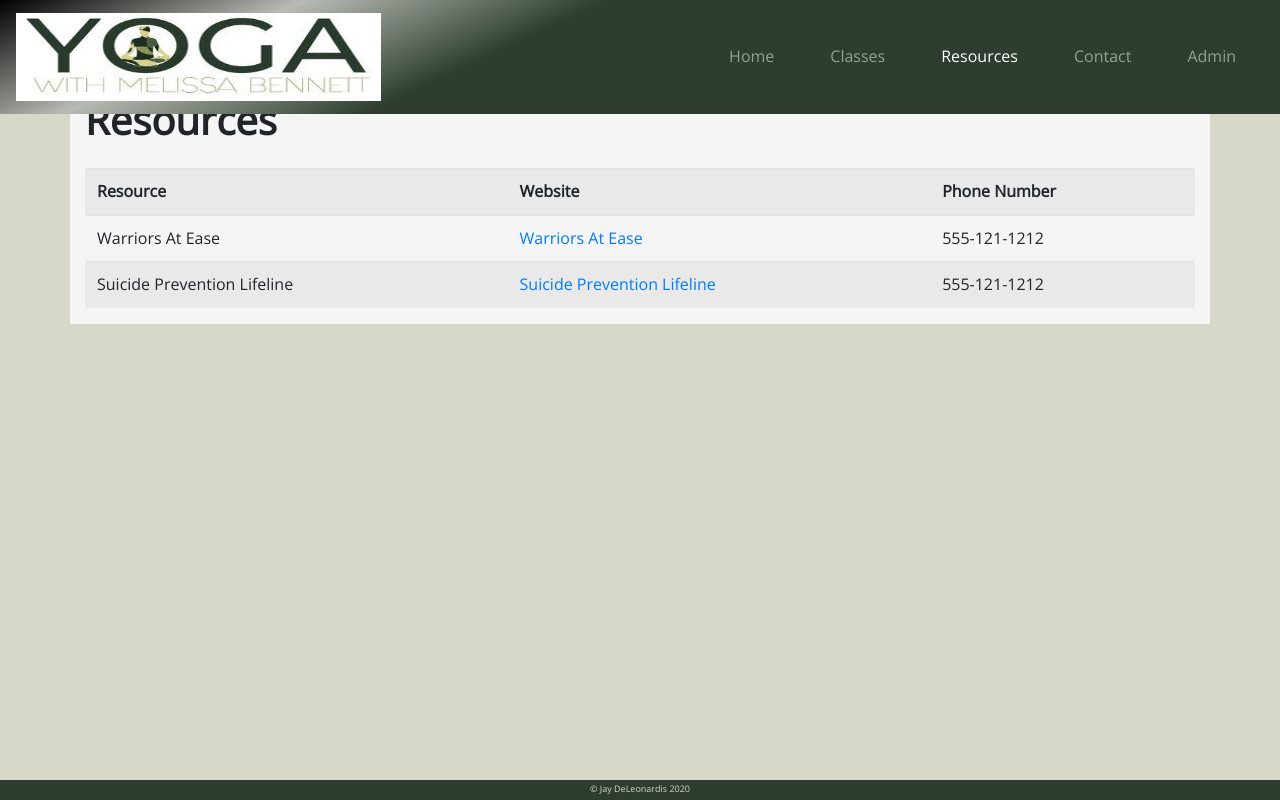
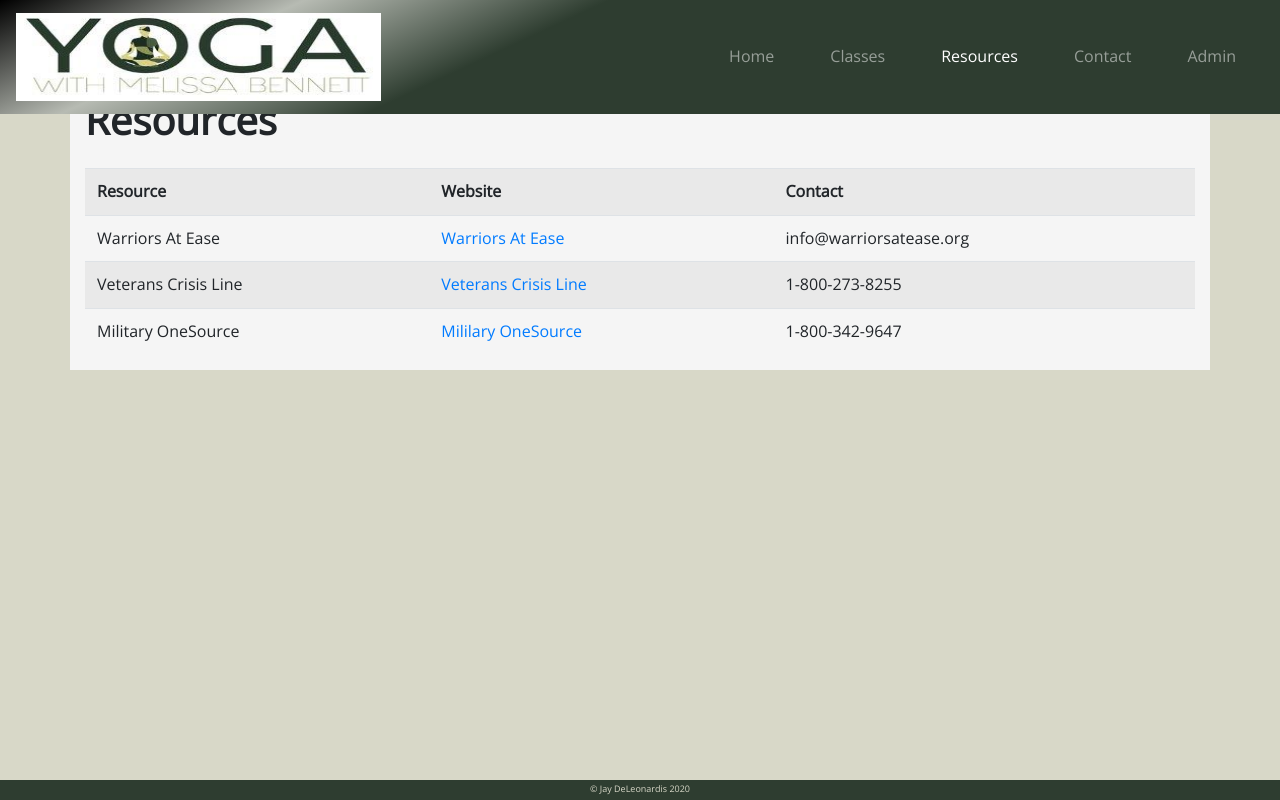
Before and after one commit to jdeleonardis/yoga_with_melissa_bennett_react, a React (Create React App) app in the folder client/: page /resources in a window 1280 px wide. Built offline with nearby package versions, Linux system fonts and the light colour scheme.

Commit message:
Added new content from customer

```diff
--- a/client/public/index.html
+++ b/client/public/index.html
@@ -7,8 +7,8 @@
     <meta name="viewport" content="width=device-width, initial-scale=1" />
     <meta name="theme-color" content="#000000" />
     <meta
-      name="description"
-      content="Web site created using create-react-app"
+      name="Yoga With Melissa Bennett"
+      content="Free Warriors at Ease yoga class for veterans"
     />
     <link rel="apple-touch-icon" href="%PUBLIC_URL%/apple-icon-180x180.png" />
     <!--
--- a/client/src/pages/Classes/Classes.js
+++ b/client/src/pages/Classes/Classes.js
@@ -186,7 +186,8 @@
 
             <div className="row">
                 <section className="col-lg-4 centered_text pb-3">
-                    <img src="../../Assets/group_shot_1_300x397.jpg" className="img-fluid" alt="Class"></img>
+                    {/* <img src="../../Assets/group_shot_1_300x397.jpg" className="img-fluid" alt="Class"></img> */}
+                    <img src="../../Assets/in_class.jpg" className="img-fluid" alt="Class"></img>
                 </section>
 
                 <section className="col-lg-8">
@@ -202,11 +203,13 @@
                             data={activeLocations}
                         />
                         <h4>What to expect</h4>
-                        <p>Beatings.  Lots of beatings.</p>
+                        <p>A friendly community of all ages and experiences. The 60 minute class will provide a full body practice which is tailored to your comfort level.
+                            The class begins with a few minutes of breathing meditation to calm the mind. Then we warm up the spine before moving into various yoga forms to practice flexibility,
+                            improve balance, and strengthen the body.</p>
                         <h4>What to wear</h4>
-                        <p>Even more beatings</p>
+                        <p>Comfortable clothing that will allow you to move freely. Dressing in layers is always a good idea in case you get too warm or cool.</p>
                         <h4>What to bring</h4>
-                        <p>Still more</p>
+                        <p>Bring a water bottle. If you have your own yoga mat, please bring it. If you don't have one, no worries at all! I will have a mat for you to borrow.</p>
                     </div>
                 </section>
                 <ContactNameContext.Provider value={contactNameInfo}>
--- a/client/src/pages/Home/Home.js
+++ b/client/src/pages/Home/Home.js
@@ -38,7 +38,7 @@
             <div className="row">
                 <section className="col-lg-12">
                     <div>
-                        <p>I teach a free Warriors at Ease yoga class for veterans, active duty military, and their family members. This class is my way of giving back to our military community. I am a RYT-200 and a Certified Warriors at Ease yoga teacher. Warriors at Ease classes are based on methods that are trauma-sensitive, evidence-based, and informed by military culture. My classes incorporate full body stretching, breathing meditation, balance practice, and strength building. Classes are for all ability levels with various modifications provided.</p>
+                        <p>I teach a free Warriors at Ease yoga class for veterans, active duty military, and their family members. This class is my way of giving back to our military community. Warriors at Ease classes are based on methods that are trauma-sensitive, evidence-based, and informed by military culture. My classes incorporate full body stretching, breathing meditation, balance practice, and strength building. Classes are for all ability levels with various modifications provided.</p>
                         <p>Classes are currently being held at the following location(s): </p>
                         <ActiveLocations
                             data={activeLocations}
@@ -96,8 +96,9 @@
                 </section>
                 <section className="col-lg-8">
                     <div>
-                        <p>Duis vitae pretium dolor, ut sagittis sapien. Suspendisse a gravida turpis. Morbi tincidunt magna in arcu vehicula sagittis. Vivamus ligula dolor, ultrices at massa mattis, convallis interdum leo. Vivamus tincidunt diam nec felis ornare, in pharetra ante imperdiet. Duis blandit vestibulum quam. Etiam purus nunc, lobortis id augue ut, hendrerit maximus odio. Aenean metus massa, elementum eget venenatis in, semper sed erat. Sed ac tristique nisl, quis facilisis sem. Pellentesque malesuada tincidunt nibh. In gravida, arcu eget interdum convallis, massa neque finibus augue, nec pharetra magna tellus congue purus. Etiam ultrices ex vitae egestas pulvinar.</p>
-                    </div>
+                        <p>I found yoga at the age of 40, seeking more flexibility in my body and relief from anxiety. Once I had experienced the positive effects of yoga on my body
+                            and my mind, I wanted to share this practice with our veterans and active duty military who have given so much to all of us. I am a Yoga Alliance Registered Yoga Teacher (RYT-200) and a Warriors at Ease
+                            Certified Teacher. I have also done additional training in teaching yoga to older adults and teaching trauma-sensitive yoga. </p>         </div>
                     <div id="btnwrapper" className="pb-3">
                         {/* <a href="/aboutmelissa">
                             <button type="button" className="btn greenbtn m-3">About Melissa</button>
--- a/client/src/pages/Resources/Resources.js
+++ b/client/src/pages/Resources/Resources.js
@@ -19,17 +19,22 @@
                             <tr>
                                 <th>Resource</th>
                                 <th>Website</th>
-                                <th>Phone Number</th>
+                                <th>Contact</th>
                             </tr>
                             <tr>
                                 <td>Warriors At Ease</td>
                                 <td><a href="http://warriorsatease.org/" target="_blank" rel="noopener noreferrer">Warriors At Ease</a></td>
-                                <td>555-121-1212</td>
+                                <td>info@warriorsatease.org</td>
                             </tr>
                             <tr>
-                                <td>Suicide Prevention Lifeline</td>
-                                <td><a href="https://suicidepreventionlifeline.org/" target="_blank" rel="noopener noreferrer">Suicide Prevention Lifeline</a></td>
-                                <td>555-121-1212</td>
+                                <td>Veterans Crisis Line</td>
+                                <td><a href="https://veteranscrisisline.net/" target="_blank" rel="noopener noreferrer">Veterans Crisis Line</a></td>
+                                <td>1-800-273-8255</td>
+                            </tr>
+                            <tr>
+                                <td>Military OneSource</td>
+                                <td><a href="https://www.militaryonesource.mil/" target="_blank" rel="noopener noreferrer">Mililary OneSource</a></td>
+                                <td>1-800-342-9647</td>
                             </tr>
                         </tbody>
                     </table>
```
Also changed, not shown: client/public/Assets/in_class.jpg (added), 1 other file (tests, documents, lock files or other folders).
